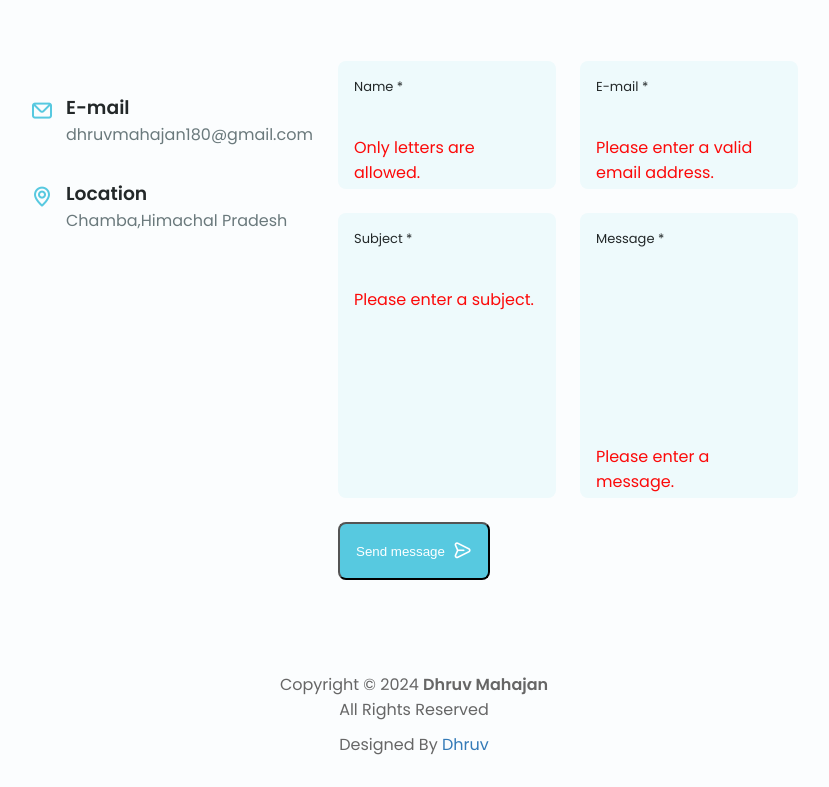
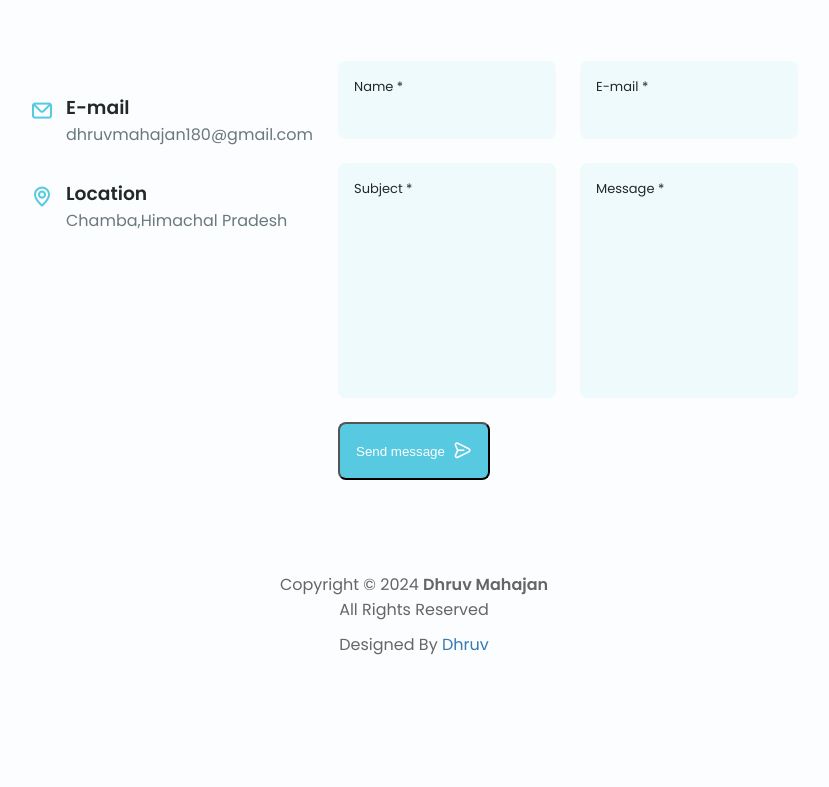
Before and after one commit to Dhruv180/My-Portfolio, a plain HTML site: page index.html in a window 1280 px wide. Shown: the part 4303-5090 px from the top of the page, without its empty margins (226-1055 px from the left). After the commit the page ends 4990 px from the top, so only its background shows below. Drawn offline with nearby package versions, Linux system fonts and the light colour scheme.

Commit message:
removed form check red color divs

```diff
--- a/index.html
+++ b/index.html
@@ -622,25 +622,25 @@
                         <div class="contact__content">
                           <label for="from_name" class="contact__label">Name *</label>
                           <input type="text" id="from_name" name="name" class="contact__input" maxlength="30" required>
-                          <div class="invalid-feedback" id="nameError">Only letters are allowed.</div>
+
                         </div>
 
                         <div class="contact__content">
                           <label for="email_id" class="contact__label">E-mail *</label>
                           <input type="email" id="email_id" name="email" class="contact__input" required>
-                          <div class="invalid-feedback" id="emailError">Please enter a valid email address.</div>
+
                         </div>
 
                         <div class="contact__content">
                           <label for="subject" class="contact__label">Subject *</label>
                           <input type="text" id="subject" name="subject" class="contact__input" required>
-                          <div class="invalid-feedback" id="subjectError">Please enter a subject.</div>
+
                         </div>
 
                         <div class="contact__content">
                           <label for="message" class="contact__label">Message *</label>
                           <textarea name="msg" id="message" cols="0" rows="7" class="contact__input" required></textarea>
-                          <div class="invalid-feedback" id="messageError">Please enter a message.</div>
+
                         </div>
 
                         <div>
--- a/packages/css/styles.css
+++ b/packages/css/styles.css
@@ -1325,14 +1325,6 @@ textarea {
     }
   }
 }
-/* Form Validation */
-.invalid-feedback {
-  color: rgb(252, 9, 9);
-  display: none;
-}
-.contact__input:invalid + .invalid-feedback {
-  display: block;
-}
 
 /* For large devices */
 @media screen and (min-width: 1024px) {
```
